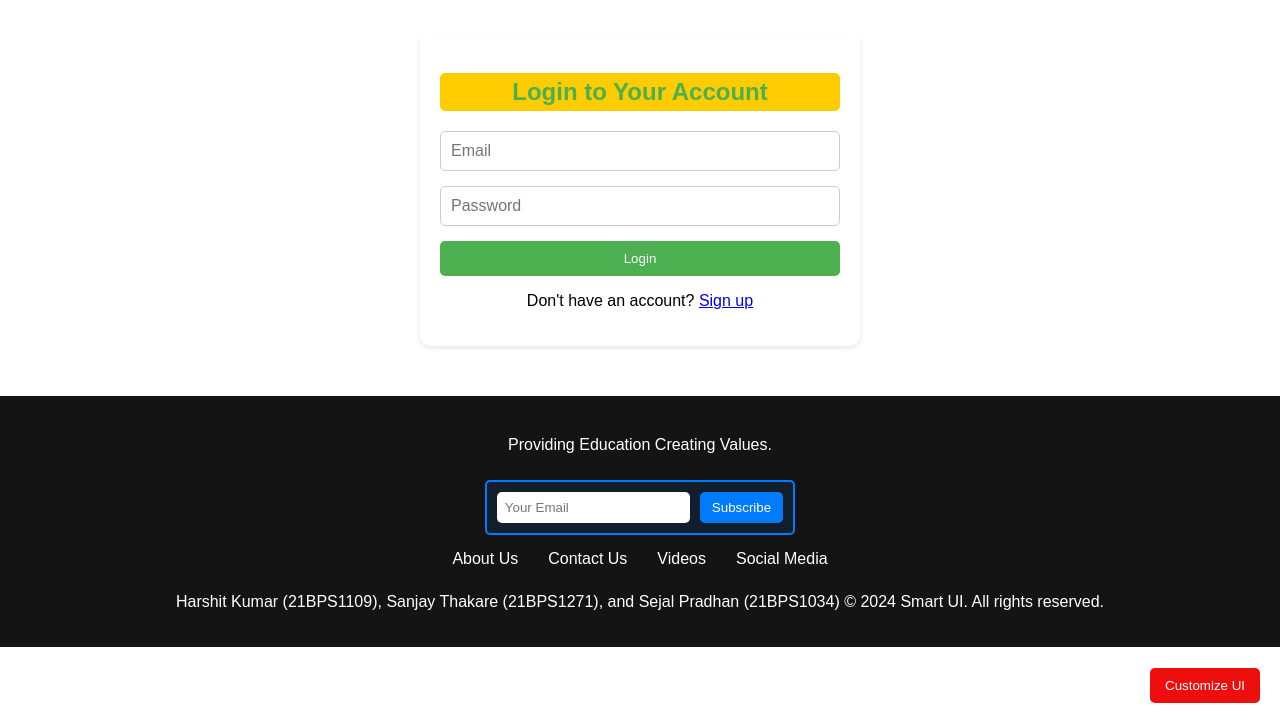
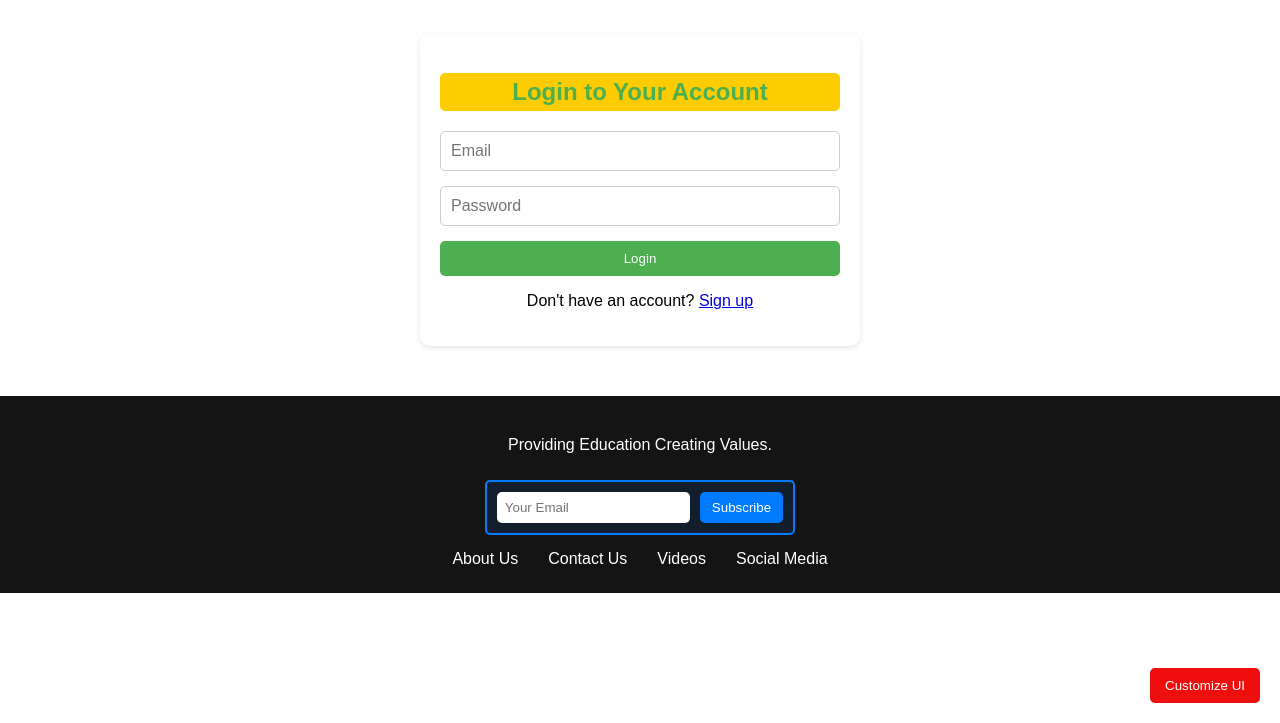
Before and after one commit to samyak619/HCI_Project, a plain HTML site: page login.html in a window 1280 px wide. Shown: the part 77-800 px from the top of the page. Drawn offline with Linux system fonts and the light colour scheme.

Commit message:
Remove unnecessary footer text and comment from login and signup pages

```diff
--- a/login.html
+++ b/login.html
@@ -58,10 +58,6 @@
         <div>Videos</div>
         <div>Social Media</div>
       </div>
-      <p>
-        Harshit Kumar (21BPS1109), Sanjay Thakare (21BPS1271), and Sejal Pradhan
-        (21BPS1034) &copy; 2024 Smart UI. All rights reserved.
-      </p>
     </footer>
 
     <!-- Adaptability Control Button -->
```
Also changed, not shown: signup.html (+0 -1 lines).
